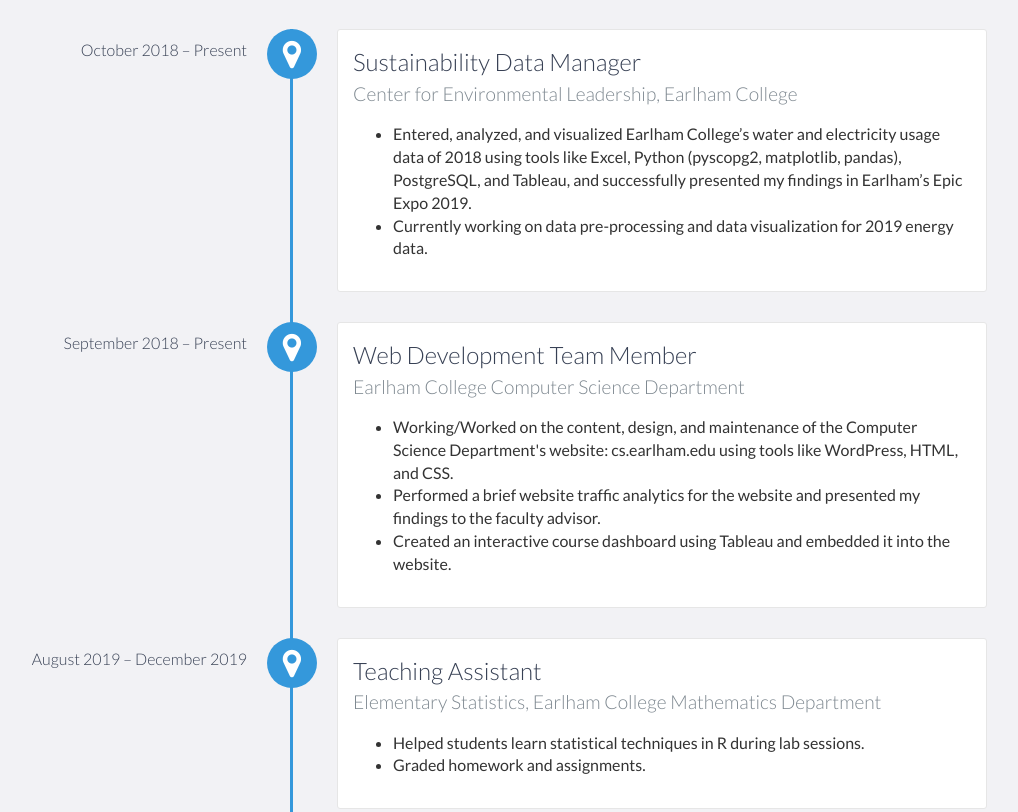
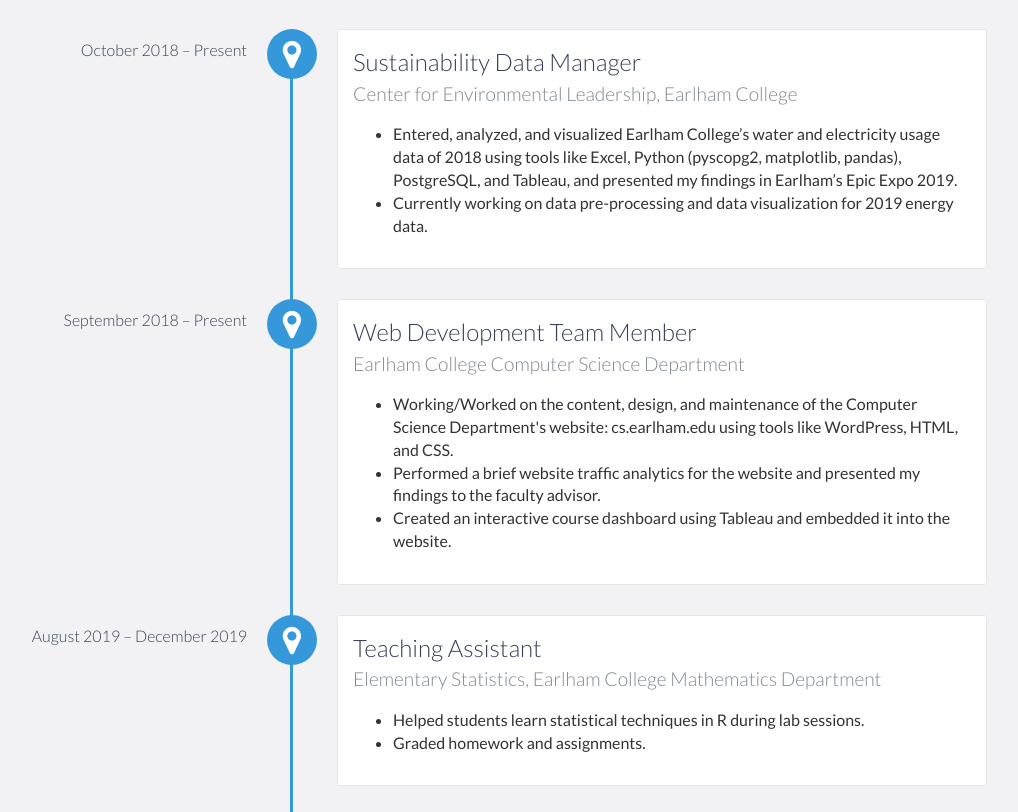
Before and after one commit to Dpoudel18/dipeshpoudel, a plain HTML site: page index.html in a window 1280 px wide. Shown: the part 1260-2072 px from the top of the page, without its empty margins (153-1171 px from the left). Drawn offline with nearby package versions, Linux system fonts and the light colour scheme.

Commit message:
Update index.html

```diff
--- a/index.html
+++ b/index.html
@@ -113,7 +113,7 @@
                 <h4>Center for Environmental Leadership, Earlham College</h4>
                 <p>
                   <ul>
-                    <li> Entered, analyzed, and visualized Earlham College’s water and electricity usage data of 2018 using tools like Excel, Python (pyscopg2, matplotlib, pandas), PostgreSQL, and Tableau, and successfully presented my findings in Earlham’s Epic Expo 2019. </li>
+                    <li> Entered, analyzed, and visualized Earlham College’s water and electricity usage data of 2018 using tools like Excel, Python (pyscopg2, matplotlib, pandas), PostgreSQL, and Tableau, and presented my findings in Earlham’s Epic Expo 2019. </li>
                     <li> Currently working on data pre-processing and data visualization for 2019 energy data. </li>
                   </ul>
                 </p>
```
